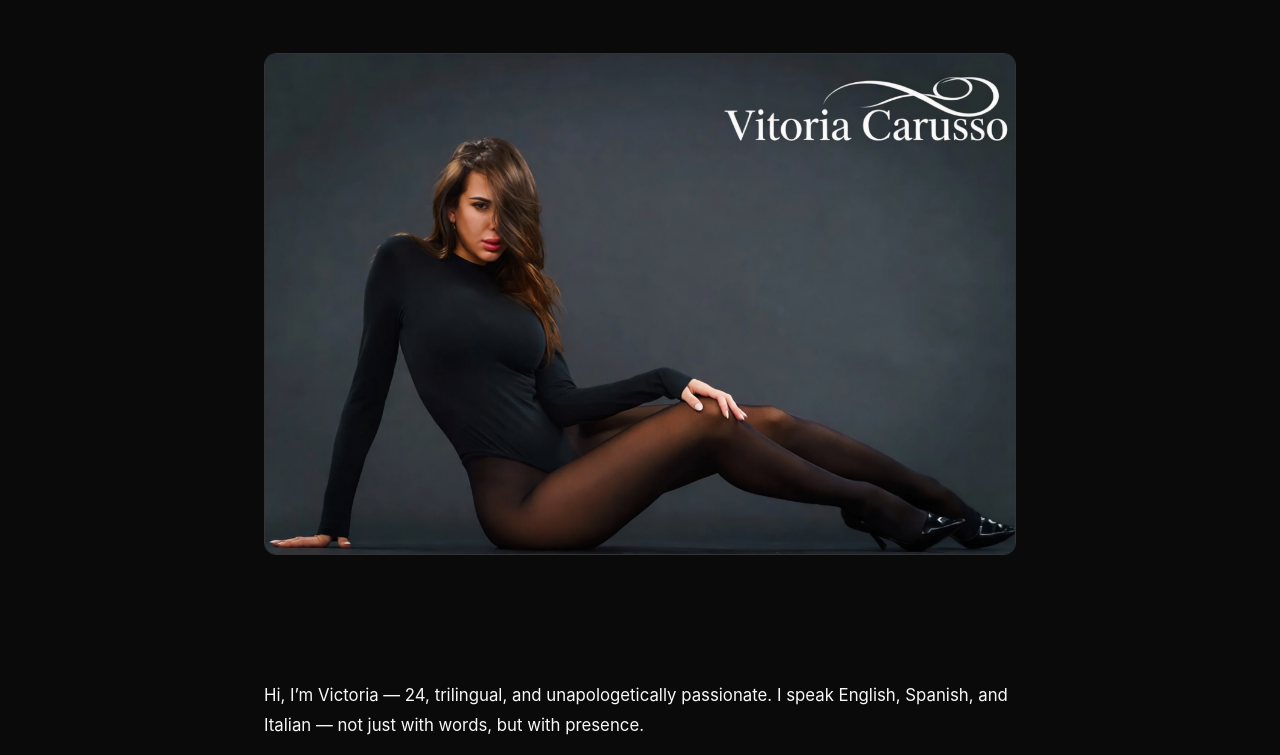
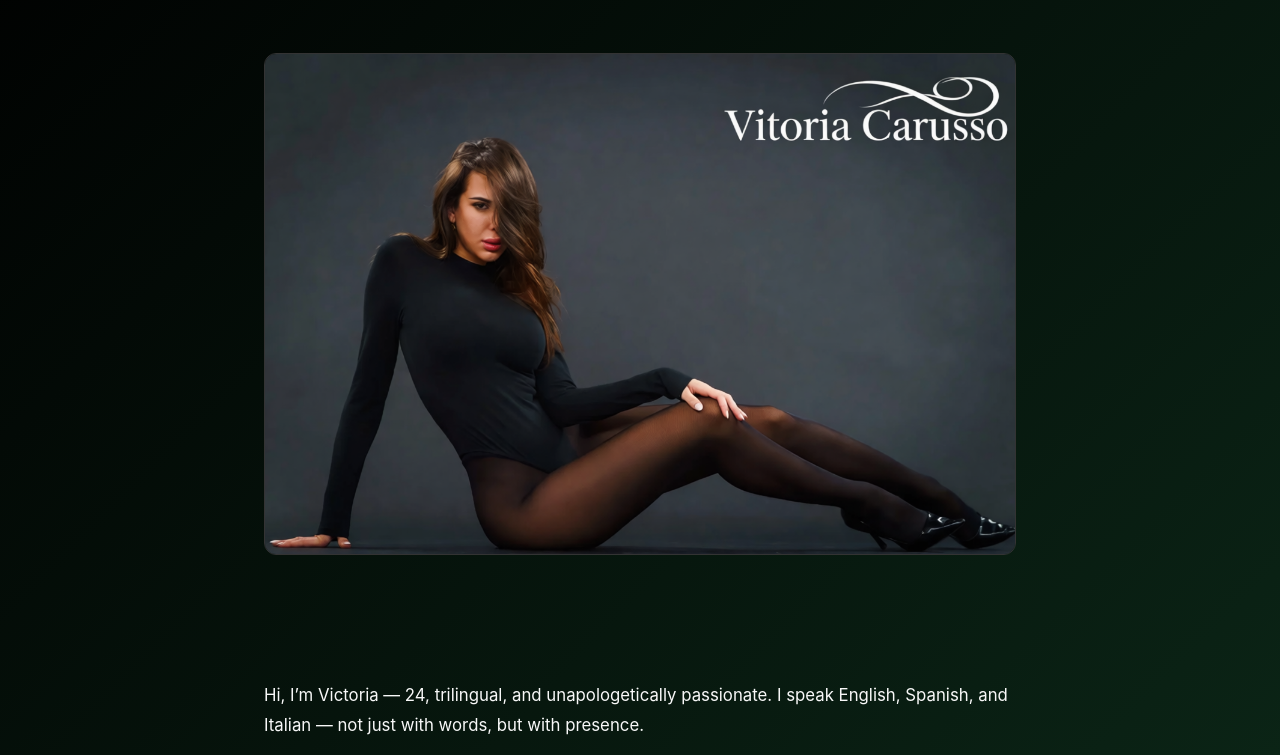
Before and after one commit to VictoriaCarruso/personalpage, a plain HTML site: page index.html in a window 1280 px wide. Shown: the part 162-917 px from the top of the page. Drawn offline with Linux system fonts and the light colour scheme.

Commit message:
Update index.html

```diff
--- a/index.html
+++ b/index.html
@@ -9,7 +9,7 @@
     * { margin: 0; padding: 0; box-sizing: border-box; }
     body {
       font-family: -apple-system, BlinkMacSystemFont, 'Segoe UI', Roboto, sans-serif;
-      background: #0a0a0a;
+       background: linear-gradient(135deg, #000000, #0d2b1a);
       color: #f8f8f8;
       line-height: 1.7;
       padding: 2rem 1.5rem;
```
